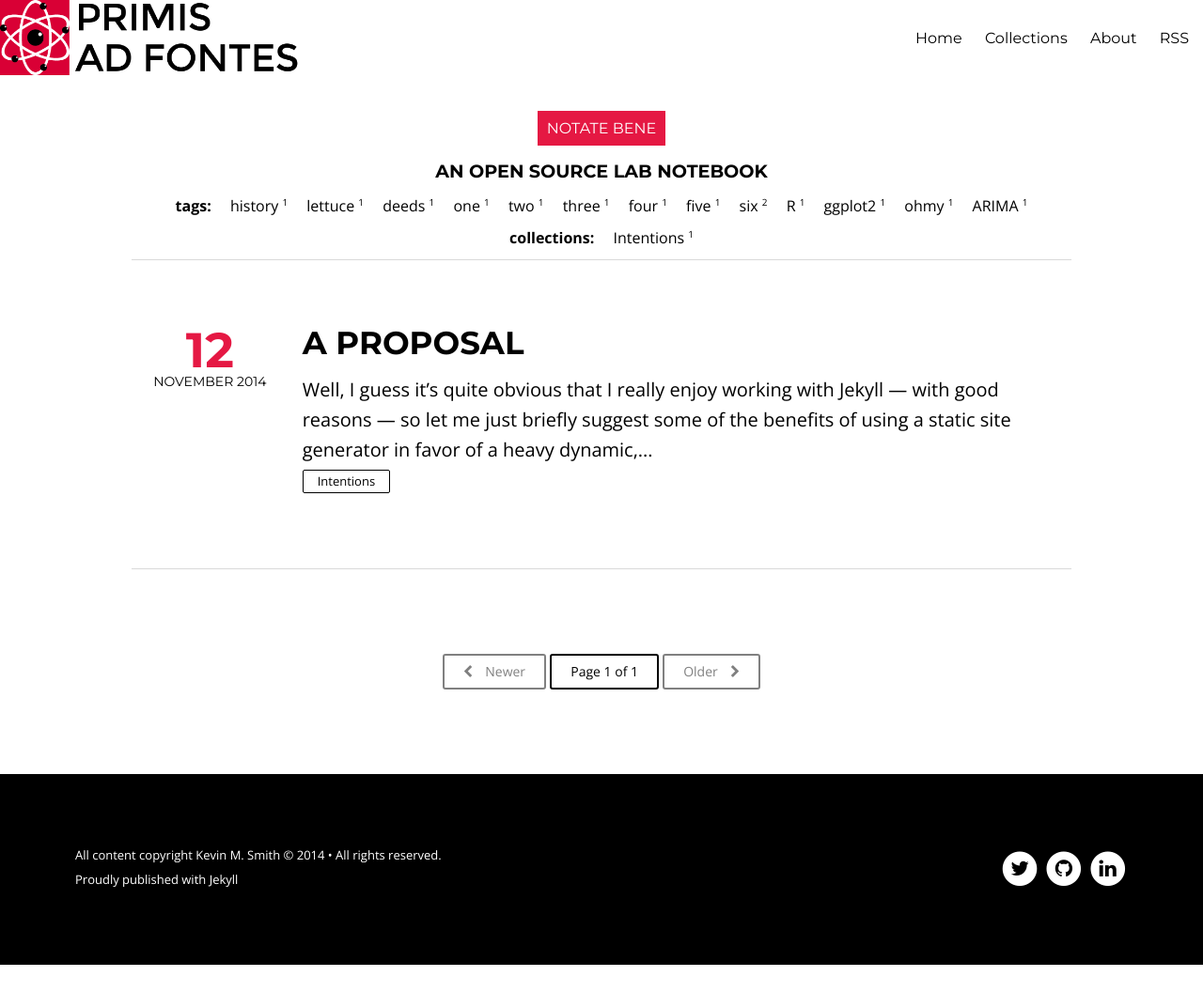
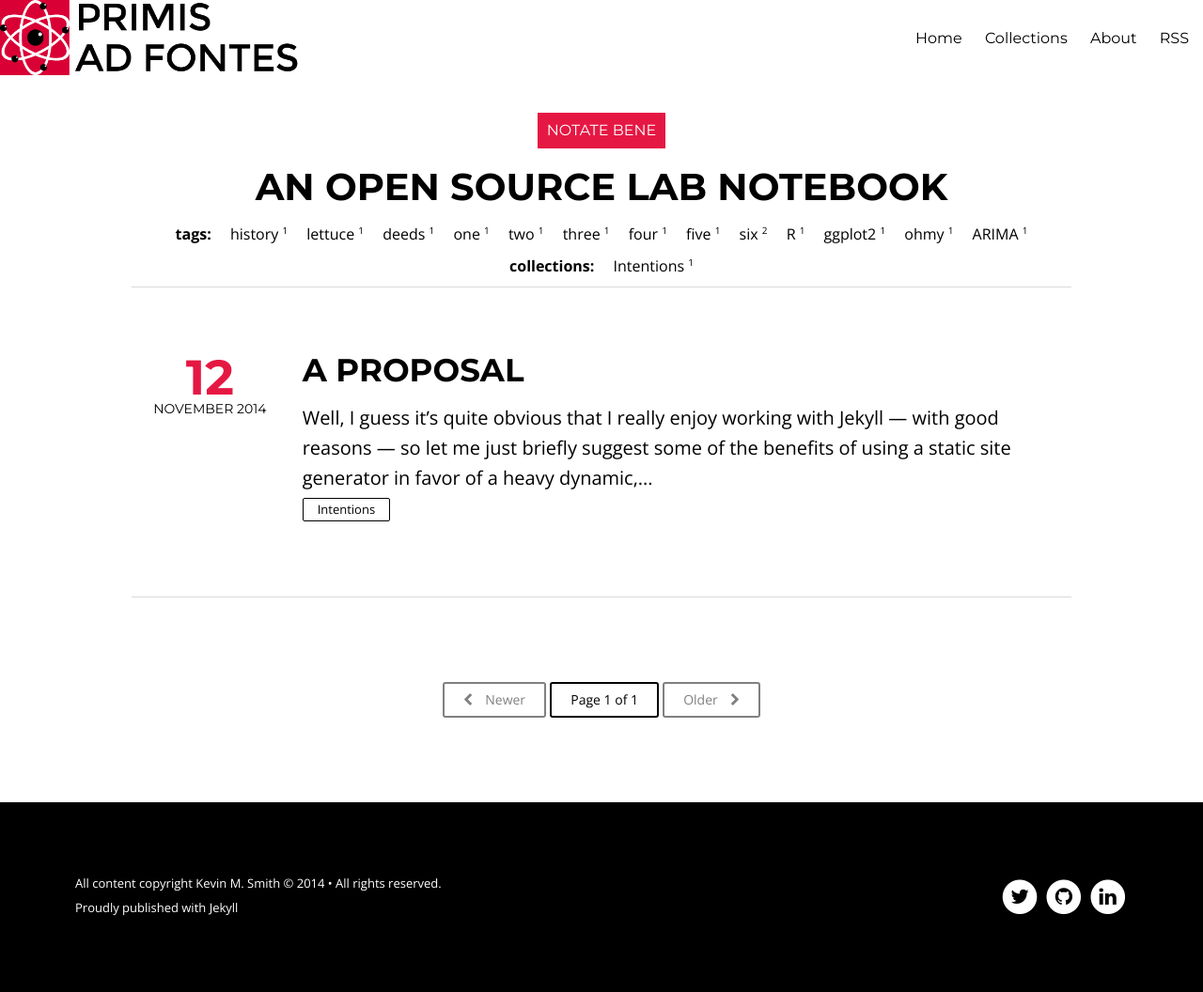
Before and after one commit to Kevin-M-Smith-Retired/primisadfontes-dev, a Jekyll site: the page built from index.html, in a window 1280 px wide. Shown: the whole page at 94% size. Built offline with Jekyll 4.4.1, drawn with Linux system fonts in a browser that asks for light colours; nearby versions of some CDN libraries; the list of posts is cut into pages by our own code; before the commit the page ends 1027 px from its top, so only the background shows below that.

Commit message:
push
push

```diff
--- a/assets/css/style.css
+++ b/assets/css/style.css
@@ -186,29 +186,29 @@ main, .notepad-share-icons, .notepad-disqus {
     line-height: 1.3; }
   @media only screen and (min-width: 40.063em) {
     .notepad-site-head .notepad-site-head-content h1 {
-      padding-top: 1.2rem;
+      padding-top: 2.5rem;
       font-size: 1rem; }
     .notepad-site-head .notepad-site-head-content h2 {
-      font-size: 1.2rem;
+      font-size: 2.5rem;
       padding-bottom: 7.5rem;
       font-weight: 700; } }
   @media only screen and (min-width: 70em) {
     .notepad-site-head .notepad-site-head-content h1 {
-      padding-top: 2.34375rem;
+      padding-top: 2.5rem;
       font-size: 1rem; }
     .notepad-site-head .notepad-site-head-content h2 {
-      font-size: 1.2rem;
+      font-size: 2.5rem;
       padding-bottom: 0.5rem;
       font-weight: 700; } }
   @media only screen and (min-width: 90em) {
     .notepad-site-head .notepad-site-head-content h1 {
-      padding-top: 2.578125rem; }
+      padding-top: 2.5rem; }
     .notepad-site-head .notepad-site-head-content h2 {
       font-size: 1.2rem;
       padding-bottom: 0.5rem; } }
   @media only screen and (min-width: 100em) {
     .notepad-site-head .notepad-site-head-content h1 {
-      padding-top: 0rem; }
+      padding-top: 2.5rem; }
     .notepad-site-head .notepad-site-head-content h2 {
       font-size: 2.5rem;
       padding-bottom: 0.5rem; } }
```
